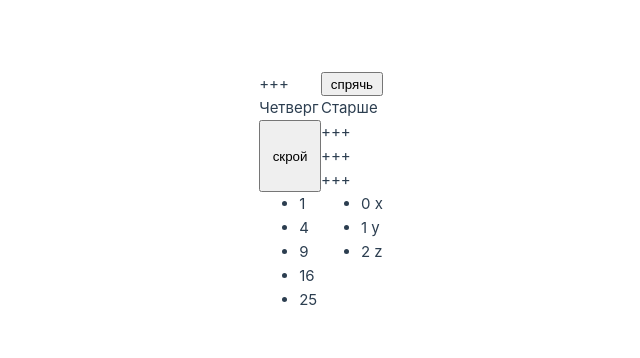
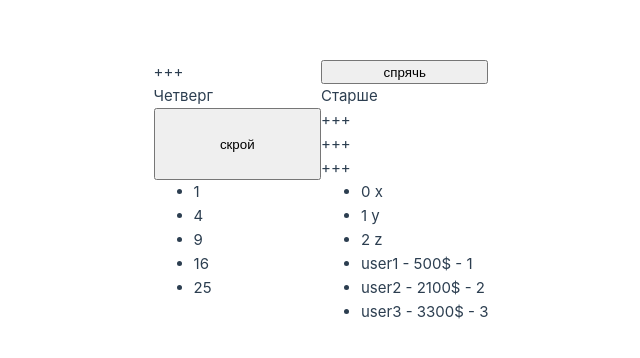
Before and after one commit to danilromas/Vue_DaRo, a Vue app: page / in a window 1280 px wide. Shown: the part 208-566 px from the top of the page, without its empty margins (319-959 px from the left). Built offline with nearby package versions, Linux system fonts and the light colour scheme.

Commit message:
29_кортежи

```diff
--- a/src/App.vue
+++ b/src/App.vue
@@ -27,6 +27,7 @@
     isAuth: true,
     items: [1, 2, 3, 4, 5],
     arr: ['x', 'y', 'z'],
+    obj: {user1: '500$', user2: '2100$', user3: '3300$'},
 		}
 	},
   methods:
@@ -73,5 +74,8 @@
   <ul>
 	<li v-for="(elem, key) in arr">
 		 {{ key }} {{ elem }}</li>
-    </ul>
+    <li v-for="(elem1, key, index) in obj">
+		 {{ key }} - {{ elem1 }} - {{ index+1 }}
+    </li>
+  </ul>
 </template>
```
